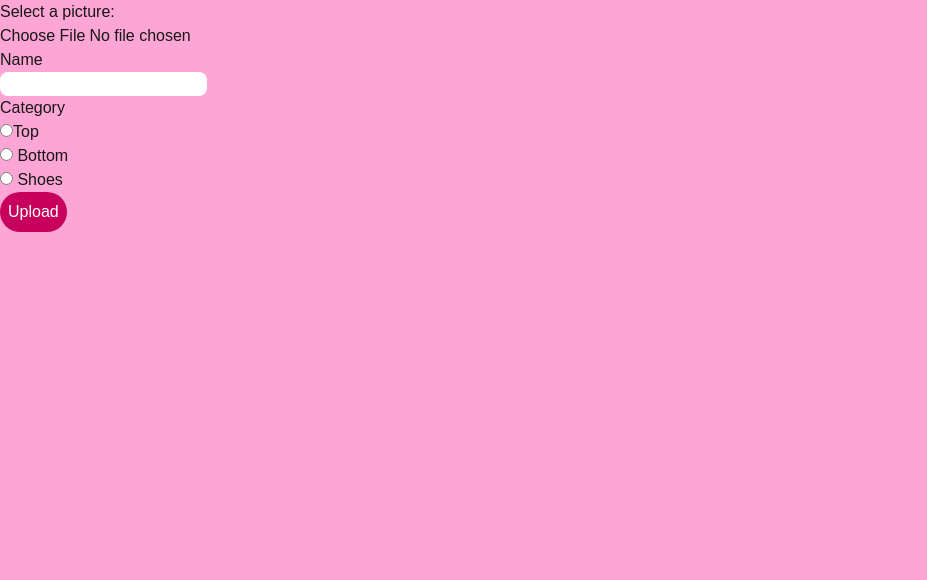
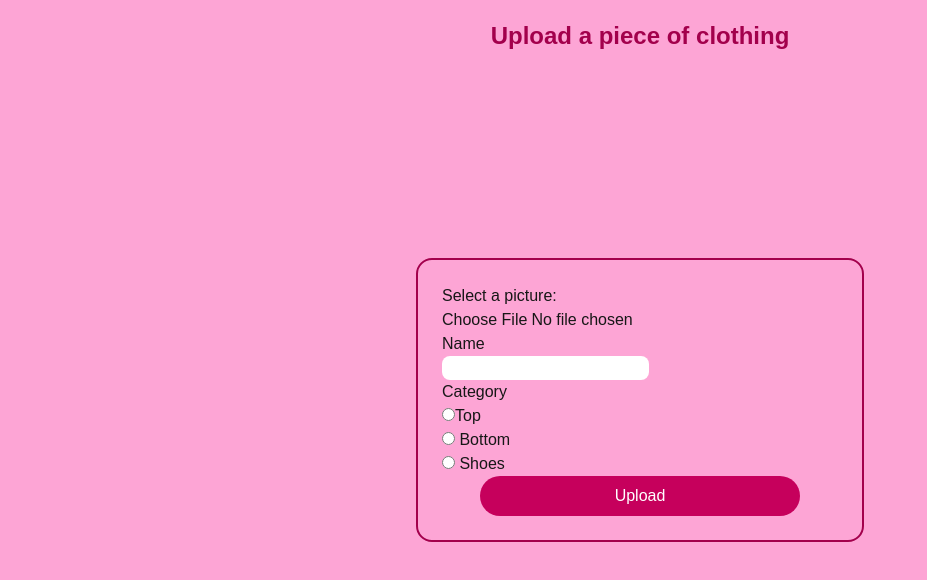
Before and after one commit to orpheliag/digital-closet, a Next.js app: page /closet in a window 1280 px wide. Shown: the top 580 px of the page, without its empty margins (0-927 px from the left). Built offline with nearby package versions, Linux system fonts and the light colour scheme.

Commit message:
Enhance ClosetForm component: add image upload functionality with preview and removal options; improve layout and styling

```diff
--- a/components/ClosetForm.tsx
+++ b/components/ClosetForm.tsx
@@ -1,15 +1,58 @@
 "use client"
+import { useState } from "react";
+
 export default function ClosetForm(){
+	const [selectedImage, setSelectedImage] = useState<string | null>(null);
+
+	const handleFileChange = (event: React.ChangeEvent<HTMLInputElement>) => {
+	    const file = event.target.files?.[0];
+
+		if (!file) {
+		setSelectedImage(null);
+		return;
+		}
+
+		const previewUrl = URL.createObjectURL(file);
+		setSelectedImage(previewUrl);
+  	};
+
+	const handleRemoveImage = () => {
+		setSelectedImage(null);
+		const input = document.getElementById("clothePic") as HTMLInputElement;
+		if (input) input.value = "";
+	};
 	return (
-		<div className="min-h-screen w-full items-center justify-center bg-pink-300">
-			<form action="" method="post" className="justify-center">
+		<div className="flex min-h-screen items-center justify-center bg-pink-300 p-6">
+			<h1 className="absolute top-5 text-pink-800 text-center text-2xl font-semibold">
+				Upload a piece of clothing
+			</h1>
+			<br />
+			<form action="" method="post" className="w-full max-w-md rounded-2xl border-pink-800 border-2 p-6">
 				<label htmlFor="clothePic">Select a picture:</label>
 				<br />
-				<input type="file"
-					   accept="image/*"
-					   onChange={(e) => console.log(e.target.files?.[0])}
-					   name="" id="clothePic" />
+				<input
+					type="file"
+					accept="image/*"
+					onChange={handleFileChange}
+					name="" id="clothePic"
+				/>
 				<br />
+				{selectedImage && (
+					<div className="mb-4">
+						<img
+							src={selectedImage}
+							alt="Selected outfit"
+							className="h-48 w-base rounded-xl object-cover"
+						/>
+						<button
+							type="button"
+							onClick={handleRemoveImage}
+							className="mt-2 rounded-full bg-red-500 px-3 py-1 text-sm text-white"
+						>
+						Remove picture
+						</button>
+					</div>
+        		)}
 				<label htmlFor="clotheName"> Name </label>
 				<br />
 				<input type="text" name="" id="clotheName" className="bg-white rounded-lg" />
@@ -27,7 +70,10 @@ export default function ClosetForm(){
 					<input type="radio" name="category" id="shoes" value="shoes"/>
 					<label htmlFor="shoes"> Shoes </label>
 				</div>
-				<input type="submit" value="Upload" className="bg-pink-700 text-white rounded-full p-2"/>
+				<div className="flex justify-center">
+					<input type="submit" value="Upload" className="flex justify-center w-full max-w-xs rounded-full bg-pink-700 p-2 text-white"/>
+
+				</div>
 			</form>
 		</div>
 	);
```
